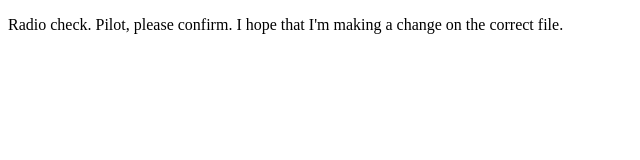
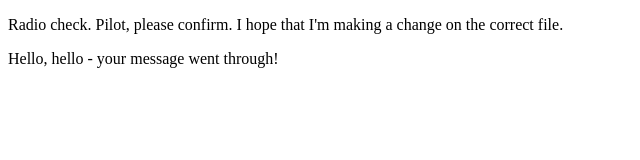
Before and after one commit to Mercy-Pham/Communication_Log, a plain HTML site: page index.html in a window 1280 px wide. Shown: the whole page, without its empty margins (0-640 px from the left). Drawn offline with Linux system fonts and the light colour scheme.

Commit message:
Your message went through

```diff
--- a/index.html
+++ b/index.html
@@ -2,5 +2,6 @@
 <html>
    <body>
       <p>Radio check. Pilot, please confirm. I hope that I'm making a change on the correct file.</p>
+      <p>Hello, hello - your message went through!</p>
    </body>
 </html>
```
